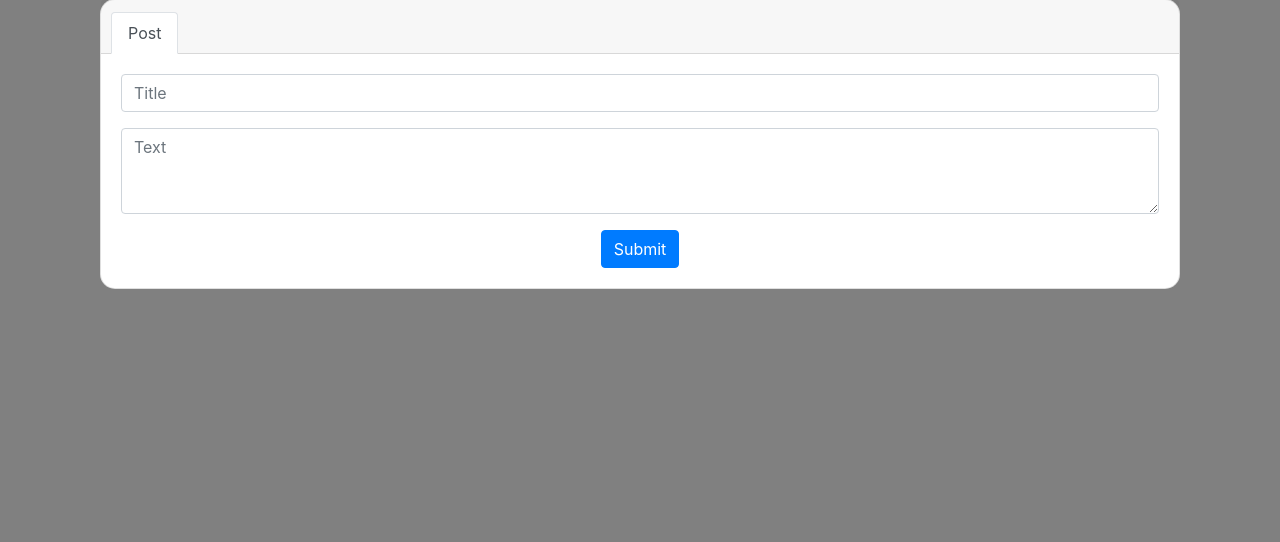
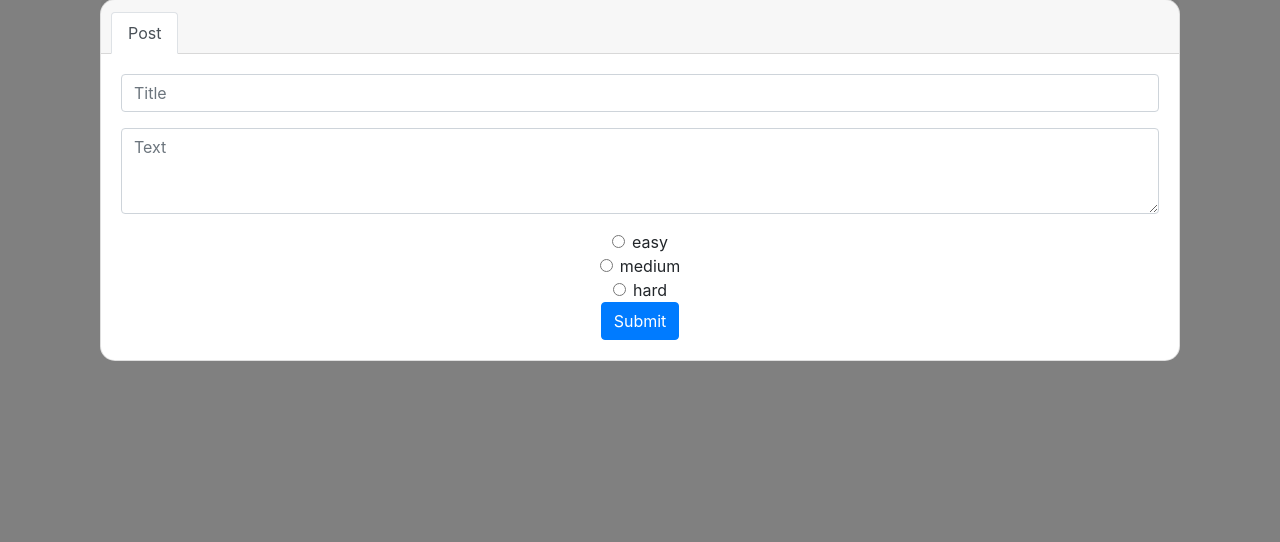
Before and after one commit to KaptainNexus/ForumSphere, a Flask app: page /create_post in a window 1280 px wide. Shown: the part 113-655 px from the top of the page. Run offline with Flask 3, Linux system fonts and the light colour scheme; some libraries are stand-ins or nearby versions.

```diff
--- a/app.py
+++ b/app.py
@@ -227,8 +227,9 @@ def reset_password(token):
 def submit_create_post():
     title = request.form['title'].strip()
     content = request.form['content'].strip()
+    difficulty_level = request.form['difficulty_level'].strip()
 
-    if not (title and content):
+    if not (title and content and difficulty_level):
         flash('Both title and content are required.')
         return redirect(url_for('create_post_form'))  # Assuming you have a form at this route
 
@@ -239,7 +240,7 @@ def submit_create_post():
         return redirect(url_for('signin'))
 
     # Create new post in the database
-    post_id = user_repo.create_post(user_id, title, content)
+    post_id = user_repo.create_post(user_id, title, content, difficulty_level)
     if post_id:
         flash('Post created successfully!')
         return redirect(url_for('fetch_all_posts'))  # Redirect to the homepage or another appropriate page
--- a/templates/new_createpost.html
+++ b/templates/new_createpost.html
@@ -22,6 +22,24 @@
             <div class="form-group">
               <textarea class="form-control" id="content" name="content" rows="3" placeholder="Text" required></textarea>
             </div>
+            <div class="form-check">
+              <input class="form-check-input" type="radio" name="difficulty_level" id="flexRadioDefault1">
+              <label class="form-check-label" for="flexRadioDefault1">
+                easy
+              </label>
+            </div>
+            <div class="form-check">
+              <input class="form-check-input" type="radio" name="difficulty_level" id="flexRadioDefault2">
+              <label class="form-check-label" for="flexRadioDefault2">
+                medium
+              </label>
+            </div>
+            <div class="form-check">
+              <input class="form-check-input" type="radio" name="difficulty_level" id="flexRadioDefault2">
+              <label class="form-check-label" for="flexRadioDefault2">
+                hard
+              </label>
+            </div>
 
             <button type="submit" class="btn btn-primary">Submit</button>
           </form>
```
Also changed, not shown: database/posts_db.py (+12 -0 lines).
